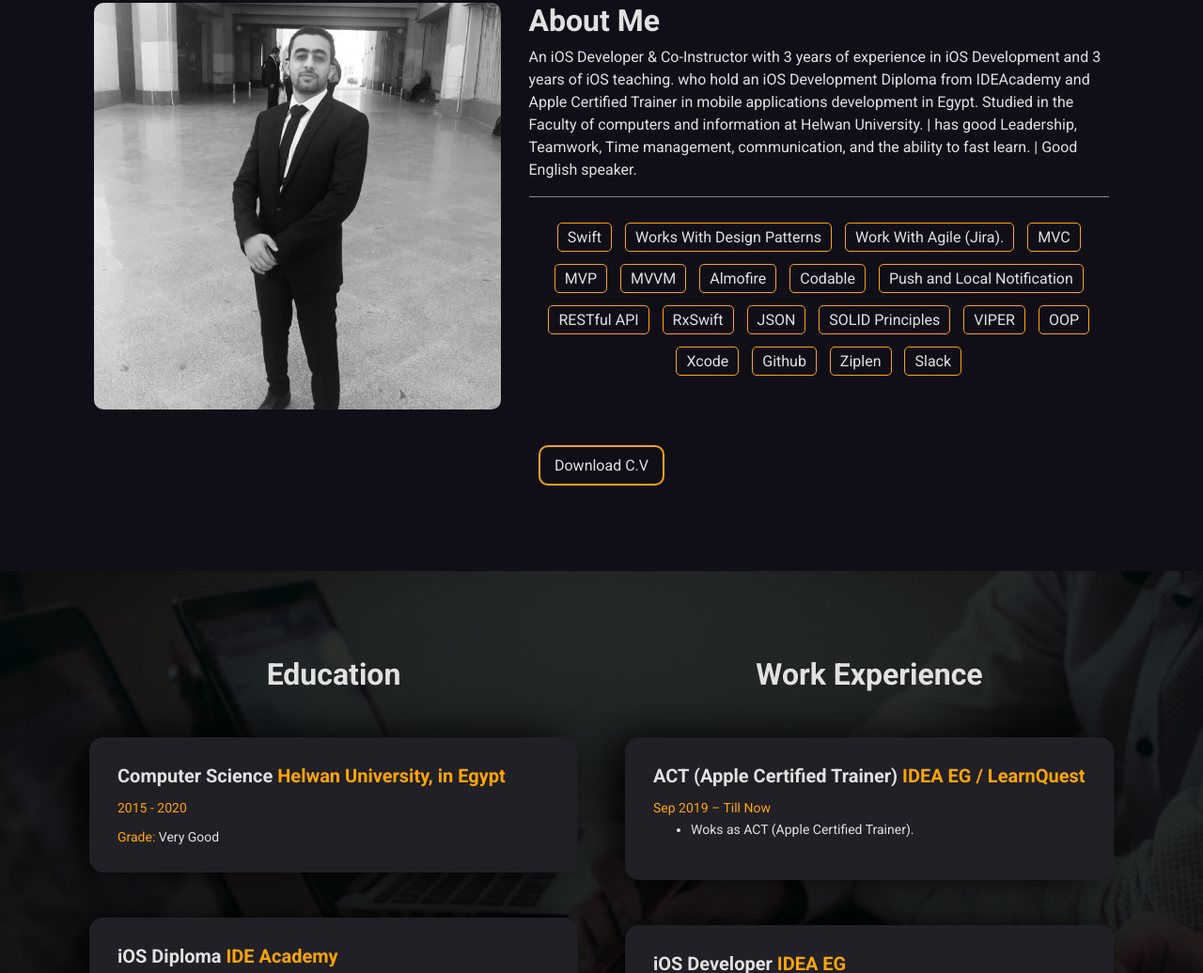
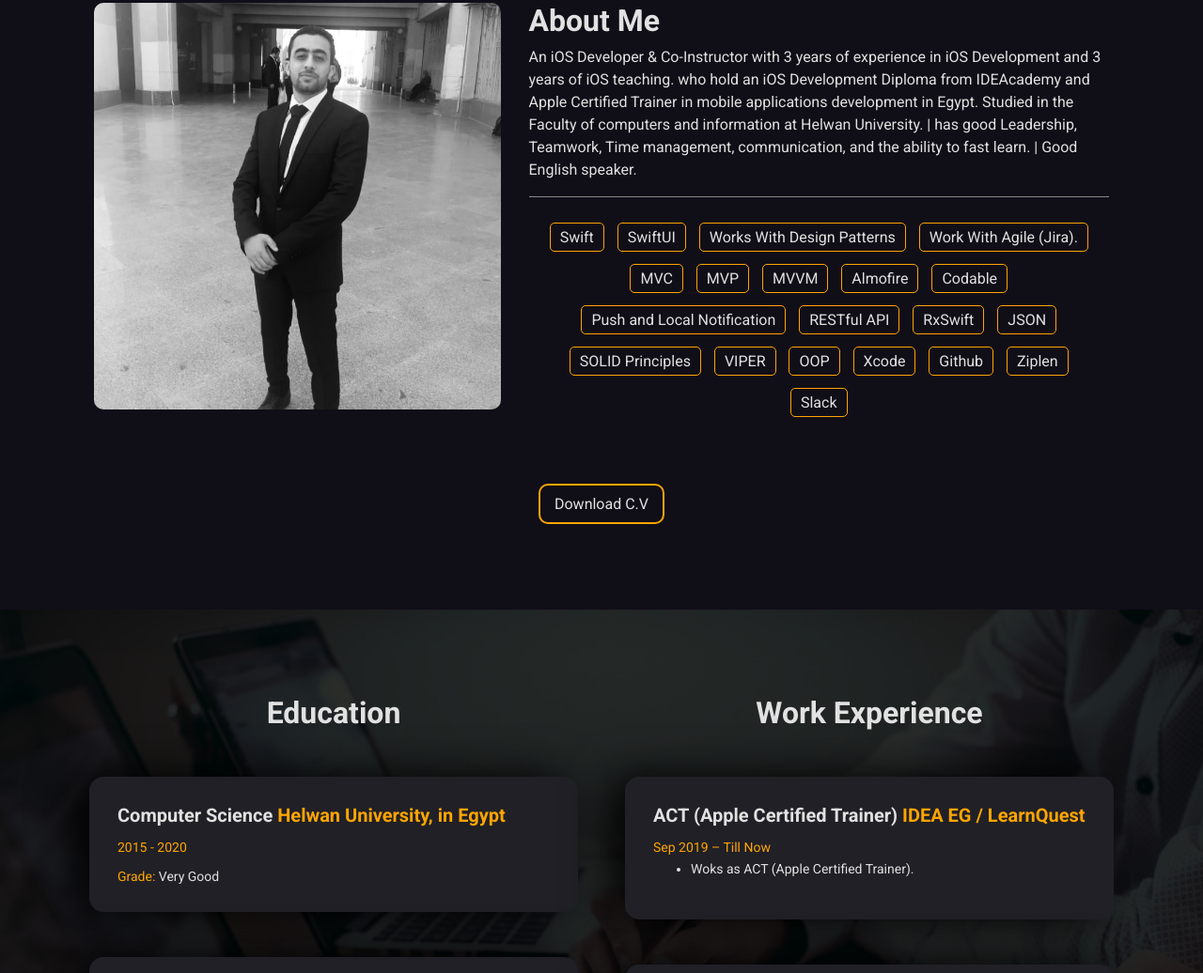
Before and after one commit to Eng-M-Elshaer/MyResume, a plain HTML site: page index.html in a window 1280 px wide. Shown: the part 893-1929 px from the top of the page at 94% size. Drawn offline with Linux system fonts and the light colour scheme.

Commit message:
[Modify] Add The SwiftUI

```diff
--- a/index.html
+++ b/index.html
@@ -142,6 +142,7 @@
                         <ul class="text-center">
 
                             <li><span>Swift</span></li>
+                            <li><span>SwiftUI</span></li>
                             <li><span>Works With Design Patterns</span></li>
                             <li><span>Work With Agile (Jira).</span></li>
                             <li><span>MVC</span></li>
```
